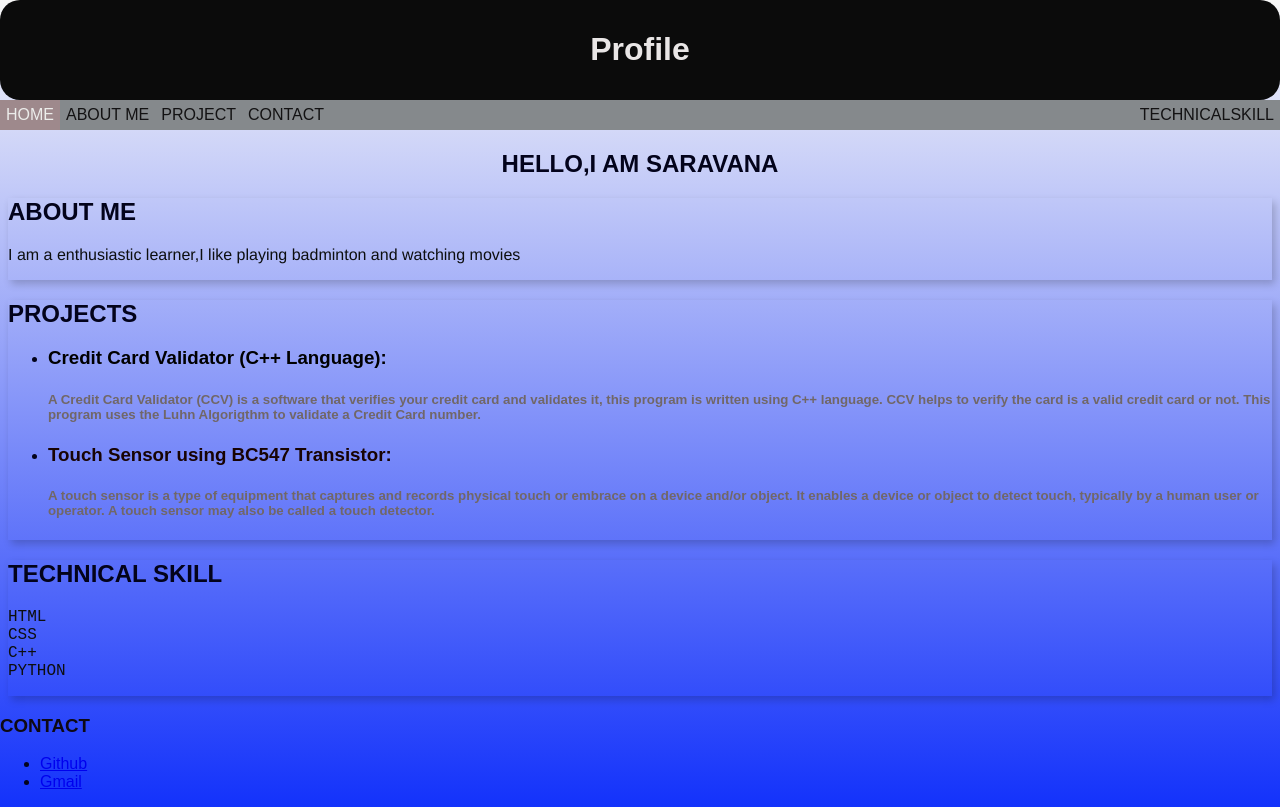
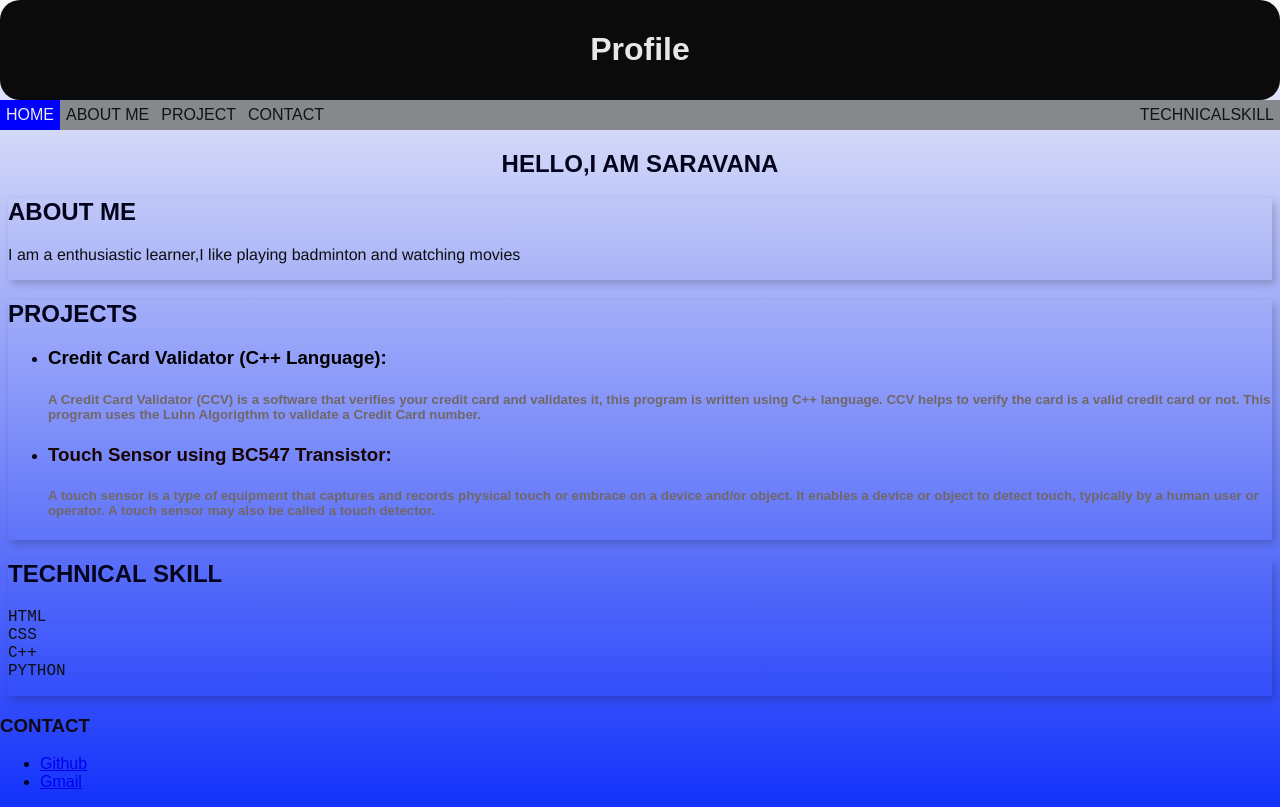
Before and after one commit to sarvanaa/portfolia, a plain HTML site: page index.html in a window 1280 px wide. In both pictures the pointer is over the link "HOME". Drawn offline with Linux system fonts and the light colour scheme.

Commit message:
Update index.html

```diff
--- a/index.html
+++ b/index.html
@@ -46,7 +46,7 @@ ul.topnav li a{
     color:rgb(19, 18, 19);
 }
 ul.topnav li a:hover{
-    background-color:rgba(247, 138, 138, 0.224);
+    background-color:blue;
     color:rgb(236, 237, 235);
 }
 ul.topnav li.dropdownIcon{
@@ -129,11 +129,9 @@ background:linear-gradient(rgb(248, 248, 247),rgb(19, 50, 251));
 
         </div>
       </div>
-    <!-- </div> -->
 
-    <!-- <div class="column"> -->
       <div class="card">
-        <!-- <img src="mk.jpg" width="100px" height="100px"  alt="member2" style="width:100%"> -->
+
         <div class="container">
           <h2 class="proj" id="project" >PROJECTS </h2>
           <p class="title"> <ul><li><h3 style="color:black">Credit Card Validator (C++ Language):</h3>
```
